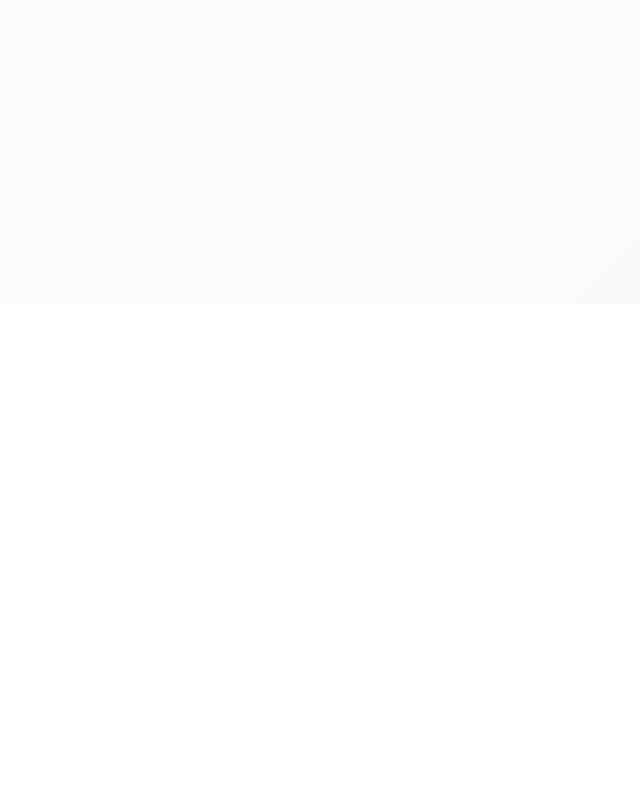
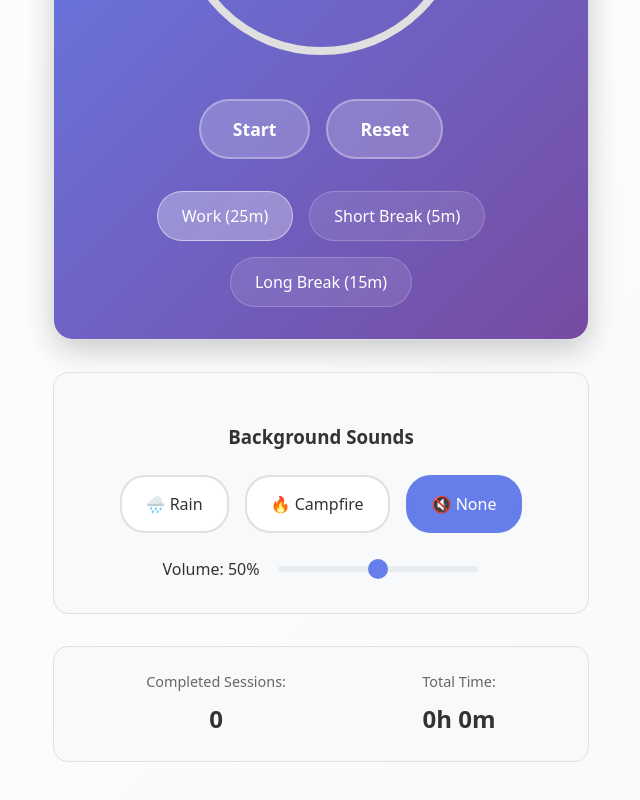
Before and after one commit to adreusm/time-pulse, a Vue app: page /time-pulse/ in a window 1280 px wide. Before the commit this address had no page. Shown: the part 624-1424 px from the top of the page, without its empty margins (319-959 px from the left). Before the commit the page ends 928 px from the top, so only its background shows below. Built offline with nearby package versions, Linux system fonts and the light colour scheme.

Commit message:
fix: router fix for deploy

```diff
--- a/src/components/PomodoroTimer.vue
+++ b/src/components/PomodoroTimer.vue
@@ -112,6 +112,8 @@
 <script setup lang="ts">
 import { ref, computed, onMounted, onUnmounted } from 'vue'
 import { useSettings } from '../composables/useTheme'
+import rainSound from '@/assets/sound_rain.mp3'
+import campfireSound from '@/assets/sound_campfire.mp3'
 
 const { settings } = useSettings()
 
@@ -265,8 +267,8 @@ const toggleSound = (soundType: string) => {
 }
 
 const playSound = (soundType: string) => {
-  const audioFile = soundType === 'rain' ? 'sound_rain.mp3' : 'sound_campfire.mp3'
-  const audio = new Audio(`/src/assets/${audioFile}`)
+  const audioFile = soundType === 'rain' ? rainSound : campfireSound
+  const audio = new Audio(audioFile)
   audio.loop = true
   audio.volume = volume.value
 
--- a/src/router/index.ts
+++ b/src/router/index.ts
@@ -3,7 +3,7 @@ import TimerView from '../views/TimerView.vue'
 import SettingsView from '../views/SettingsView.vue'
 
 const router = createRouter({
-  history: createWebHistory(),
+  history: createWebHistory('/time-pulse/'),
   routes: [
     {
       path: '/',
--- a/vite.config.ts
+++ b/vite.config.ts
@@ -1,8 +1,14 @@
 import { defineConfig } from 'vite'
 import vue from '@vitejs/plugin-vue'
+import { fileURLToPath, URL } from "node:url";
 
 // https://vite.dev/config/
 export default defineConfig({
   plugins: [vue()],
-  base: 'time-pulse'
+  resolve: {
+    alias: {
+      "@": fileURLToPath(new URL("./src", import.meta.url)),
+    },
+  },
+  base: process.env.NODE_ENV === 'production' ? '/time-pulse/' : '/',
 })
```
Also changed, not shown: package.json (+6 -2 lines), 1 other file (tests, documents, lock files or other folders).
